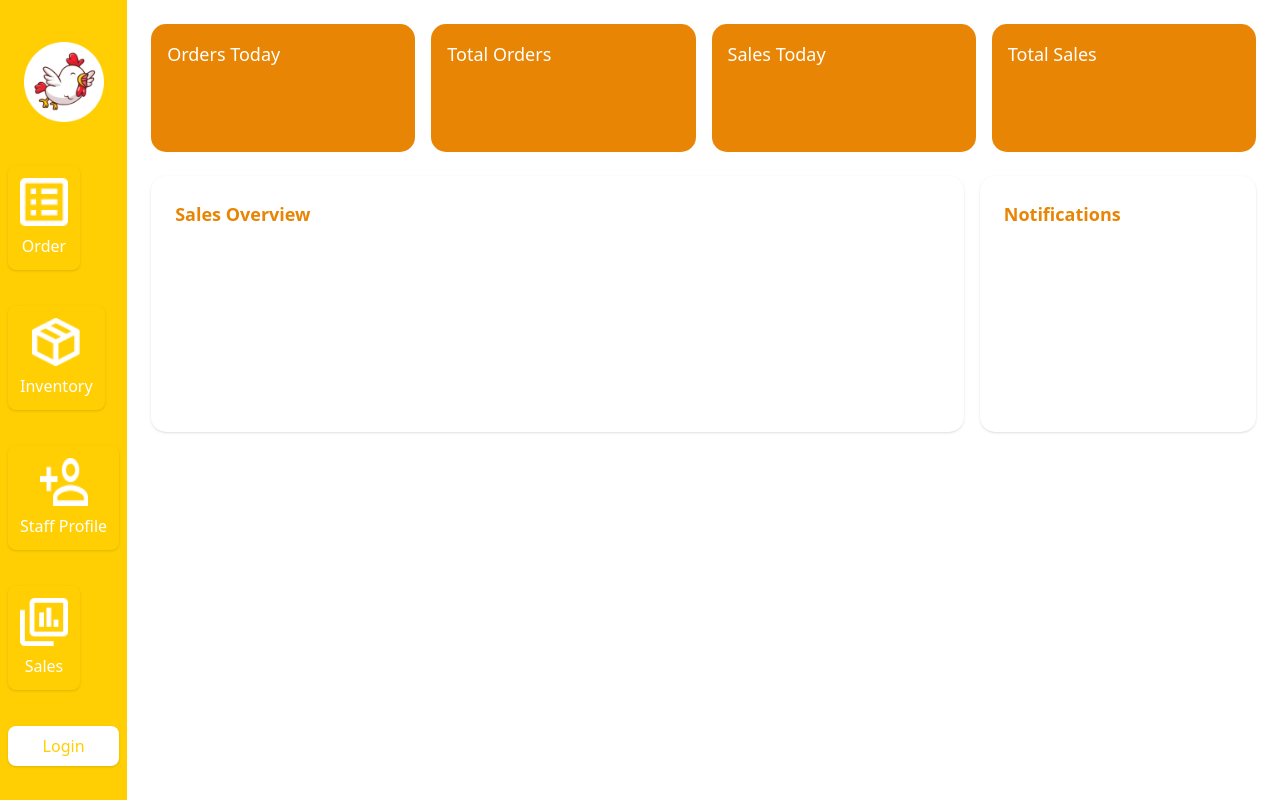
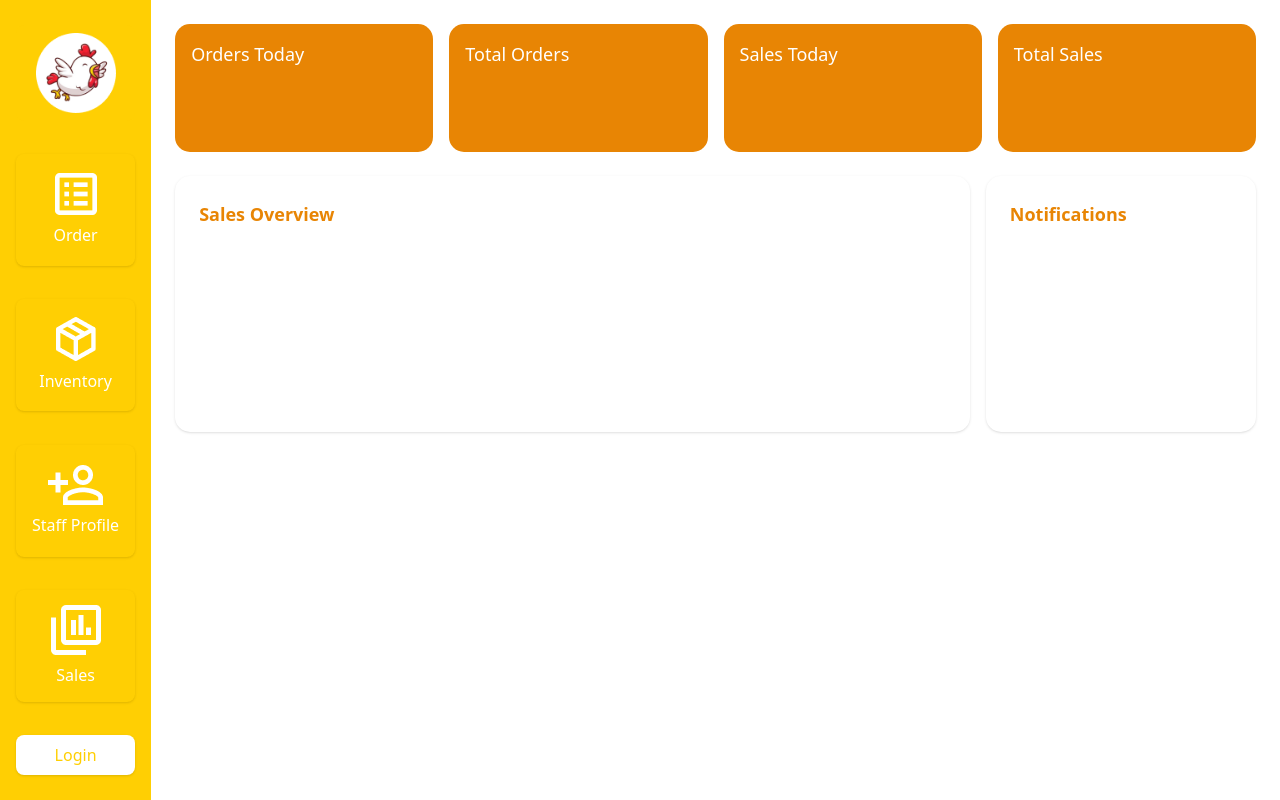
Before and after one commit to mugikarl/Wingman, a React (Vite) app in the folder frontend/: page /admin/dashboard in a window 1280 px wide. Built offline with nearby package versions, Linux system fonts and the light colour scheme.

Commit message:
fiixed sidebar

```diff
--- a/frontend/src/components/navigations/Sidebar.jsx
+++ b/frontend/src/components/navigations/Sidebar.jsx
@@ -1,5 +1,16 @@
 import React from "react";
 import { Link, useNavigate } from "react-router-dom";
+
+const SidebarButton = ({ to, imgSrc, imgAlt, label }) => {
+  return (
+    <Link to={to}>
+      <button className="flex flex-col items-center justify-center text-[#FFCF03] p-4 rounded-lg shadow hover:shadow-lg w-full h-28">
+        {imgSrc && <img src={imgSrc} alt={imgAlt} className="mb-2" />}
+        {label && <span className="text-center text-white">{label}</span>}
+      </button>
+    </Link>
+  );
+};
 
 const Sidebar = ({ isAdmin, setIsAdmin }) => {
   const navigate = useNavigate();
@@ -15,38 +26,19 @@ const Sidebar = ({ isAdmin, setIsAdmin }) => {
   return (
     <div className="w-1/8 bg-[#FFCF03] flex flex-col justify-between items-center py-4">
       {/* Buttons */}
-      <div className="flex-grow flex flex-col justify-around w-full px-2">
-        {/* Other Buttons */}
+      <div className="flex-grow flex flex-col justify-around w-full px-4 gap-4">
+        {/* Logo Button */}
         <Link to="/">
           <button className="flex items-center justify-center bg-[#FFCF03] p-2 rounded-lg w-full">
             <img src="/images/logo.png" alt="Logo" className="w-20 h-20" />
           </button>
         </Link>
-        <Link to="/order">
-          <button className="flex flex-col items-center text-[#FFCF03] p-3 rounded-lg shadow hover:shadow-lg">
-            <img src="/images/order.png" alt="Order" className="w-12 h-12 mb-2" />
-            <span className="text-white">Order</span>
-          </button>
-        </Link>
 
-        <Link to="/inventory">
-          <button className="flex flex-col items-center text-[#FFCF03] p-3 rounded-lg shadow hover:shadow-lg">
-            <img src="/images/inventory.png" alt="Inventory" className="w-12 h-12 mb-2" />
-            <span className="text-white">Inventory</span>
-          </button>
-        </Link>
-        <Link to="/staffprofile">
-          <button className="flex flex-col items-center text-[#FFCF03] p-3 rounded-lg shadow hover:shadow-lg">
-            <img src="/images/staff.png" alt="Staff Profile" className="w-12 h-12 mb-2" />
-            <span className="text-white">Staff Profile</span>
-          </button>
-        </Link>
-        <Link to="/stockout">
-          <button className="flex flex-col items-center text-[#FFCF03] p-3 rounded-lg shadow hover:shadow-lg">
-            <img src="/images/sales.png" alt="Inventory" className="w-12 h-12 mb-2" />
-            <span className="text-white">Sales</span>
-          </button>
-        </Link>
+        {/* Other Buttons */}
+        <SidebarButton to="/order" imgSrc="/images/order.png" imgAlt="Order" label="Order" />
+        <SidebarButton to="/inventory" imgSrc="/images/inventory.png" imgAlt="Inventory" label="Inventory" />
+        <SidebarButton to="/staffprofile" imgSrc="/images/staff.png" imgAlt="Staff Profile" label="Staff Profile" />
+        <SidebarButton to="/sales" imgSrc="/images/sales.png" imgAlt="Sales" label="Sales" />
 
         {isAdmin ? (
           <button
@@ -62,8 +54,6 @@ const Sidebar = ({ isAdmin, setIsAdmin }) => {
             </button>
           </Link>
         )}
-
-        {/* Add other buttons similarly */}
       </div>
     </div>
   );
--- a/frontend/src/components/popups/AddProfile.jsx
+++ b/frontend/src/components/popups/AddProfile.jsx
@@ -127,8 +127,22 @@ const AddProfile = ({ isOpen, closeModal }) => {
                   <label htmlFor="role3" className="text-sm">Staff</label>
                 </div>
               </div>
+              <div className="flex flex-col space-y-2">
+              <label className="text-sm font-medium">Status</label>
+              <div className="flex space-x-4">
+                <div className="flex items-center space-x-2">
+                  <input type="checkbox" id="role1" />
+                  <label htmlFor="role1" className="text-sm">Employed</label>
+                </div>
+                <div className="flex items-center space-x-2">
+                  <input type="checkbox" id="role2" />
+                  <label htmlFor="role2" className="text-sm">Resigned</label>
+                </div>
+              </div>
+              </div>
             </div>
           </div>
+
         </div>
 
         {/* Modal Footer */}
```
